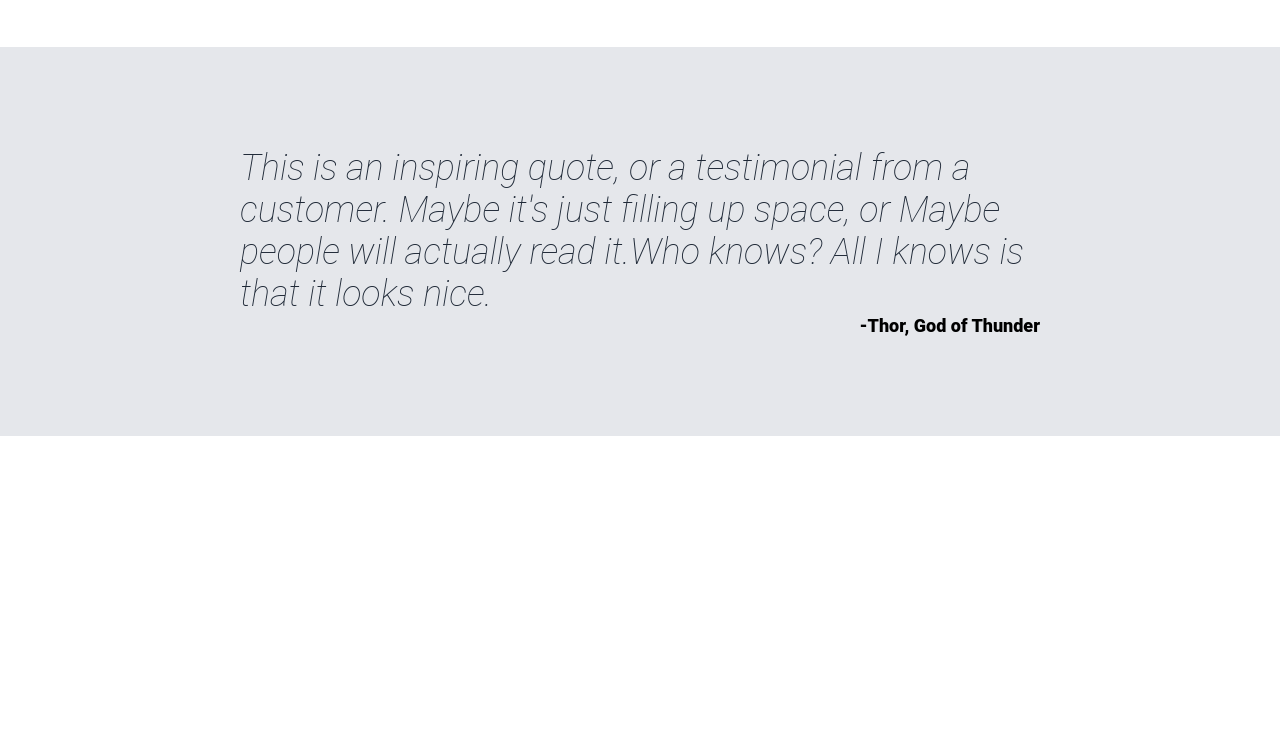
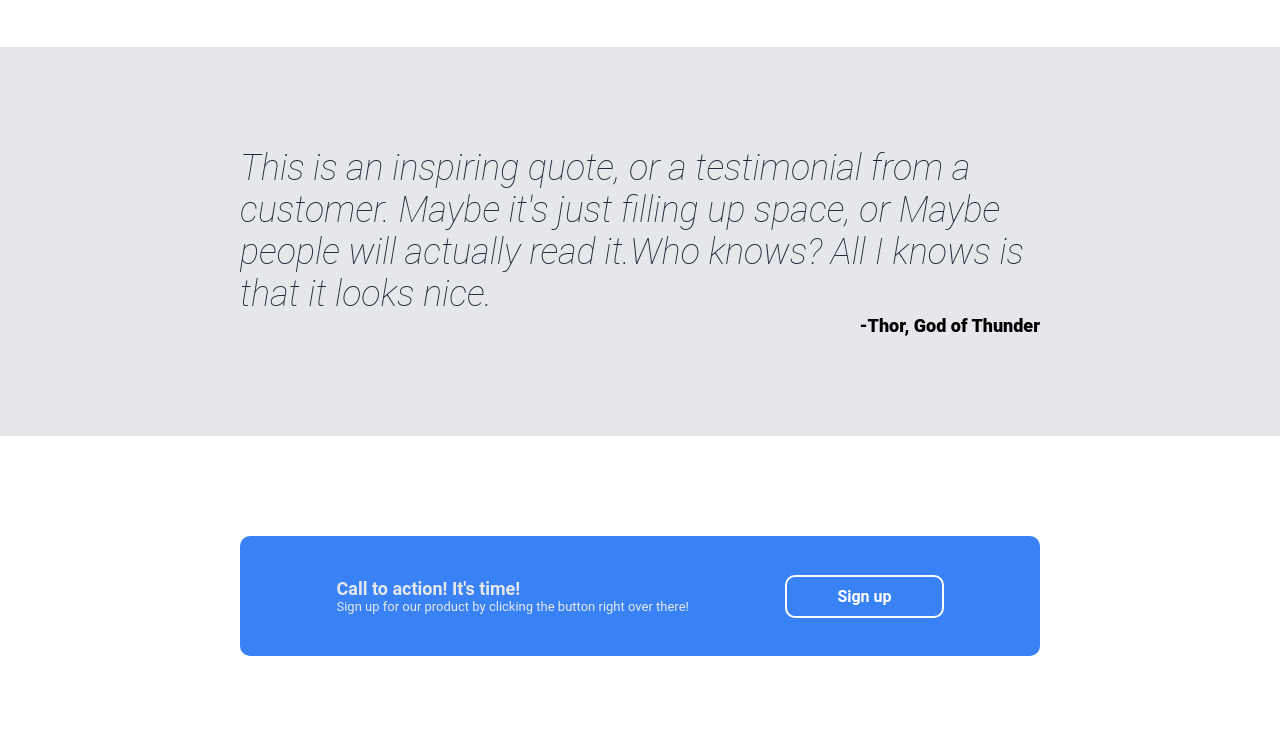
Before and after one commit to pranishx/landing-page, a plain HTML site: page index.html in a window 1280 px wide. Shown: the part 846-1602 px from the top of the page. Before the commit the page ends 1282 px from the top, so only its background shows below. Drawn offline with Linux system fonts and the light colour scheme.

Commit message:
Call to action section completed.

```diff
--- a/index.html
+++ b/index.html
@@ -8,6 +8,7 @@
 </head>
 
 <body>
+    <!-- Header & Main  section -->
     <div class="hero-main-header">
         <div class="hero-header">
             <h1>Header Logo</h1>
@@ -33,6 +34,7 @@
             </div>
         </div>
     </div>
+    <!-- Middle content section -->
     <div class="middle-part">
         <h1>Some random information.</h1>
         <div class="outside-box">
@@ -58,6 +60,7 @@
             </div>
         </div>
     </div>
+    <!-- Quote area section -->
     <div class="quote-area">
         <div class="quote-content">
             <p class="quote">This is an inspiring quote, or a testimonial from a
@@ -68,6 +71,18 @@
             <p class="quote-author">-Thor, God of Thunder</p>
         </div>
     </div>
+    <!-- Call to action section -->
+    <div class="call-to-action-main">
+        <div class="call-to-action-content">
+            <div class="call-to-action-para">
+                <h4>Call to action! It's time!</h4>
+                <p>Sign up for our product by clicking the button right over there!</p>
+            </div>
+            <div class="button">
+                <a href="#" class="signup-btn">Sign up</a>
+            </div>
+        </div>
+    </div>
 </body>
 
 </html>
--- a/styles.css
+++ b/styles.css
@@ -4,8 +4,11 @@
     box-sizing: border-box;
 }
 
+@import url('https://fonts.googleapis.com/css2?family=Roboto:ital,wght@0,100;0,300;0,400;0,500;0,700;0,900;1,100;1,300;1,400;1,500;1,700;1,900&display=swap');
+
 body {
-    font-family: Roboto;
+    font-family: "Roboto",
+        sans-serif;
     margin: 0;
     display: flex;
     flex-direction: column;
@@ -66,7 +69,7 @@ a {
 .hero-main .main-text {
     font-weight: 900;
     font-size: 48px;
-    margin: 0;
+    /* margin: 0; */
     /* text-align: center; */
 }
 
@@ -75,7 +78,7 @@ a {
     display: flex;
     flex-direction: column;
     gap: 20px;
-    width: 330px;
+    width: 400px;
     padding: 10px;
 }
 
@@ -85,7 +88,7 @@ a {
     justify-content: center;
     align-items: center;
     width: 500px;
-    flex-shrink: 1;
+    /* flex-shrink: 1; */
 }
 
 .signup-btn {
@@ -171,9 +174,47 @@ a {
 
 .quote-author {
     /* border: 2px solid blue; */
-    font-weight: 900;
+    font-weight: 800;
     align-self: flex-end;
     font-size: 18px;
 }
 
 /* Quote area ends */
+
+/* Call to action area begins */
+.call-to-action-main {
+    display: flex;
+    justify-content: center;
+    align-items: center;
+    /* height: 300px; */
+}
+
+.call-to-action-content {
+    display: flex;
+    justify-content: space-evenly;
+    align-items: center;
+    border-radius: 10px;
+    width: 800px;
+    background-color: #3882f6;
+    color: #E5E7EB;
+    height: 120px;
+    margin: 100px;
+}
+
+.call-to-action-para h4 {
+    font-weight: bolder;
+    font-size: 18px;
+}
+
+.call-to-action-para p {
+    color: #E5E7EB;
+    font-size: small;
+}
+
+.button .signup-btn {
+    border: 2px solid white;
+    font-weight: bolder;
+    padding: 10px auto;
+}
+
+/* Call to action area ends */
```
